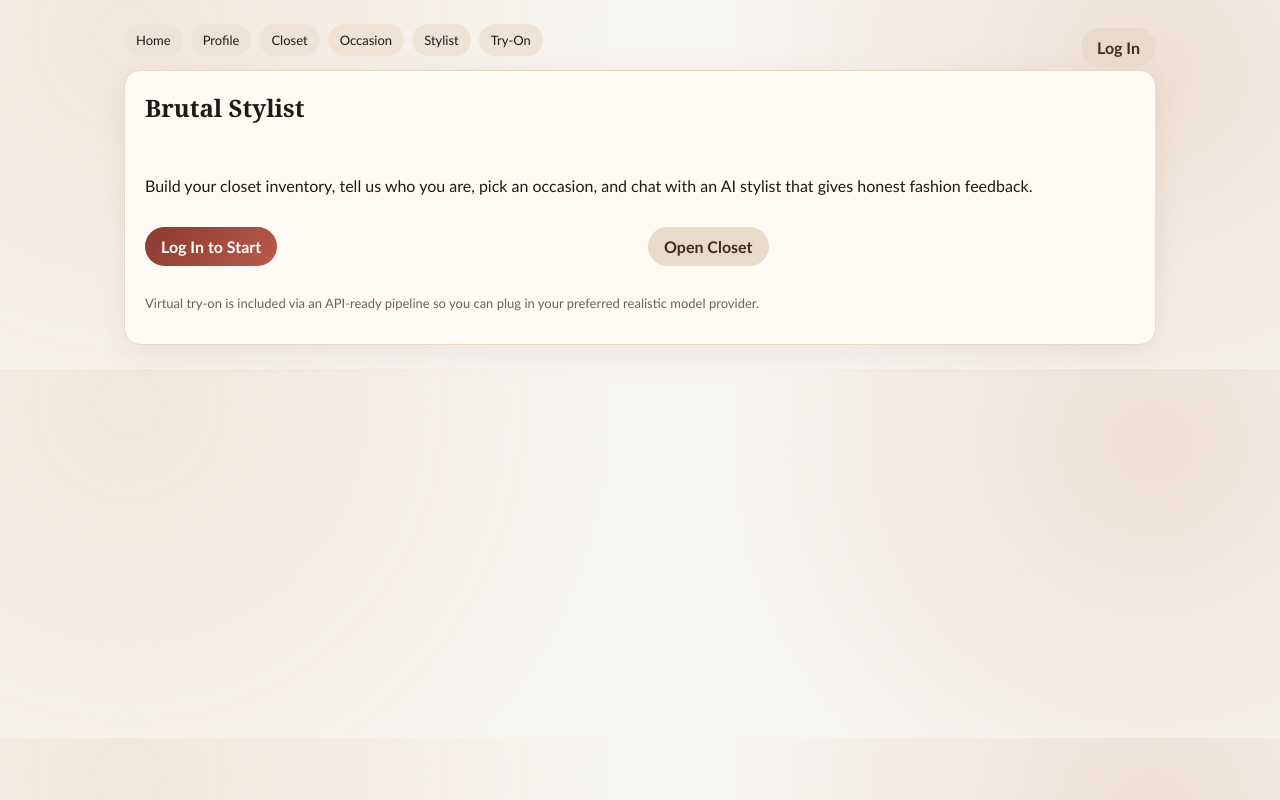
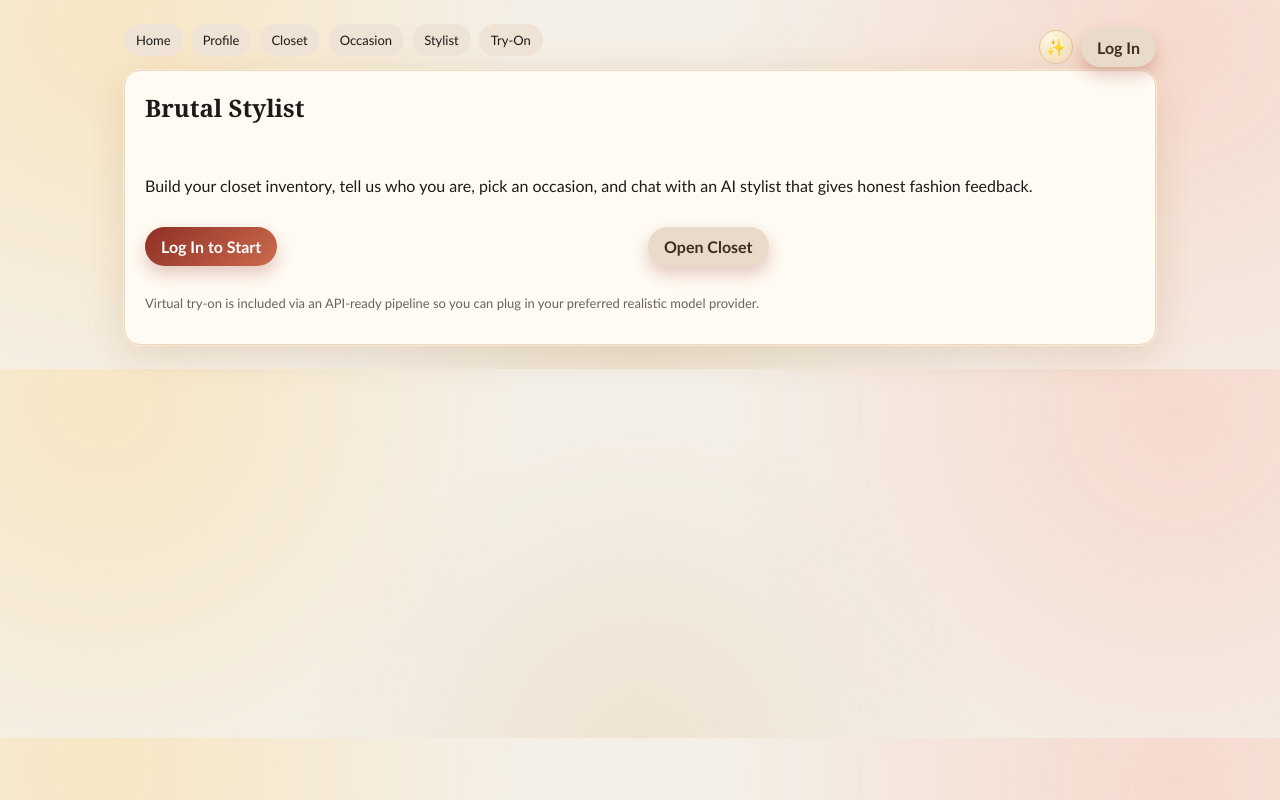
Before and after one commit to DreamCreationZ/MirrorMe, a Next.js app: page / in a window 1280 px wide. Built offline with nearby package versions, Linux system fonts and the light colour scheme; no server answers.

Commit message:
Fix avatar/onboarding, stylist voice/chat reliability, try-on photo flow, closet hanger save, and backlight UI

```diff
--- a/app/globals.css
+++ b/app/globals.css
@@ -1,10 +1,10 @@
 :root {
-  --bg: #f7f5f2;
-  --panel: #fffaf4;
+  --bg: #f4efe7;
+  --panel: #fffaf2;
   --ink: #1d1b19;
   --muted: #6a635a;
-  --brand: #8b3a2f;
-  --brand-2: #b95c4b;
+  --brand: #8f2f25;
+  --brand-2: #cb6b4e;
   --ok: #1e6f4f;
   --bad: #8e2323;
 }
@@ -17,8 +17,9 @@ body {
   margin: 0;
   color: var(--ink);
   background:
-    radial-gradient(circle at 10% 10%, #f2e7d8 0%, transparent 40%),
-    radial-gradient(circle at 90% 20%, #efe0d3 0%, transparent 35%),
+    radial-gradient(circle at 8% 8%, rgba(255, 212, 122, 0.32) 0%, transparent 34%),
+    radial-gradient(circle at 92% 12%, rgba(255, 120, 90, 0.18) 0%, transparent 37%),
+    radial-gradient(circle at 50% 105%, rgba(214, 177, 120, 0.2) 0%, transparent 45%),
     var(--bg);
   font-family: "Avenir Next", "Trebuchet MS", sans-serif;
 }
@@ -39,7 +40,10 @@ a {
   border: 1px solid #ead8c4;
   border-radius: 16px;
   padding: 20px;
-  box-shadow: 0 8px 30px rgba(84, 45, 15, 0.08);
+  box-shadow:
+    0 0 0 1px rgba(255, 238, 215, 0.7),
+    0 10px 36px rgba(84, 45, 15, 0.1),
+    0 0 45px rgba(255, 194, 104, 0.12);
 }
 
 h1, h2, h3 {
@@ -117,6 +121,7 @@ button {
   color: #fff;
   cursor: pointer;
   font-weight: 600;
+  box-shadow: 0 8px 16px rgba(143, 47, 37, 0.24);
 }
 
 button.secondary {
@@ -236,3 +241,35 @@ button.secondary {
   padding: 12px;
   background: #fff6ea;
 }
+
+.avatar-nav {
+  width: 34px;
+  height: 34px;
+  border-radius: 999px;
+  display: inline-grid;
+  place-items: center;
+  border: 1px solid #e2c39c;
+  background: radial-gradient(circle at 30% 20%, #fff7df 0%, #f3e0bf 75%);
+}
+
+.avatar-picker {
+  display: flex;
+  gap: 8px;
+  flex-wrap: wrap;
+}
+
+.avatar-chip {
+  width: 42px;
+  height: 42px;
+  border-radius: 999px;
+  border: 1px solid #e2c39c;
+  background: #fff5e5;
+  box-shadow: none;
+  color: #2d1d13;
+  padding: 0;
+}
+
+.avatar-chip.active {
+  border-color: #b55d43;
+  background: linear-gradient(135deg, #fff3dc, #ffe6cc);
+}
--- a/app/login/page.tsx
+++ b/app/login/page.tsx
@@ -84,6 +84,8 @@ export default function LoginPage() {
           age: 24,
           heightCm: Number(heightCm) || 165,
           skinTone: skinTone.trim(),
+          avatarEmoji: "👩",
+          frontImageUrl: "",
           country: country.trim(),
           state: stateName.trim(),
           pincode: pincode.trim(),
@@ -97,7 +99,8 @@ export default function LoginPage() {
         await saveProfile(user.id, payload);
       }
       const profile = await loadProfile(user.id);
-      router.push(profile ? "/occasion" : "/onboarding");
+      const needsMandatoryOnboarding = !profile || !profile.frontImageUrl;
+      router.push(needsMandatoryOnboarding ? "/onboarding" : "/occasion");
     } catch (error) {
       setStatus(error instanceof Error ? error.message : "Authentication failed.");
     }
--- a/components/AppNav.tsx
+++ b/components/AppNav.tsx
@@ -3,6 +3,7 @@
 import { useEffect, useState } from "react";
 import Link from "next/link";
 import { getCurrentUser, logout, onAuthChange } from "@/lib/auth";
+import { loadProfile } from "@/lib/persistence";
 
 const links = [
   ["Home", "/"],
@@ -15,15 +16,28 @@ const links = [
 
 export function AppNav() {
   const [userName, setUserName] = useState("");
+  const [avatarEmoji, setAvatarEmoji] = useState("✨");
 
   useEffect(() => {
-    const sync = () => {
+    const sync = async () => {
       const user = getCurrentUser();
       setUserName(user?.name || "");
+      if (!user) {
+        setAvatarEmoji("✨");
+        return;
+      }
+      const profile = await loadProfile(user.id);
+      setAvatarEmoji(profile?.avatarEmoji || "✨");
     };
-    sync();
-    return onAuthChange((user) => {
+    void sync();
+    return onAuthChange(async (user) => {
       setUserName(user?.name || "");
+      if (!user) {
+        setAvatarEmoji("✨");
+        return;
+      }
+      const profile = await loadProfile(user.id);
+      setAvatarEmoji(profile?.avatarEmoji || "✨");
     });
   }, []);
 
@@ -37,6 +51,7 @@ export function AppNav() {
         ))}
       </nav>
       <div style={{ display: "flex", alignItems: "center", gap: 8 }}>
+        <span className="avatar-nav" aria-label="Selected avatar">{avatarEmoji}</span>
         {userName ? <span className="small">Signed in as {userName}</span> : null}
         {!userName ? (
           <Link href="/login">
--- a/types/models.ts
+++ b/types/models.ts
@@ -6,6 +6,8 @@ export interface UserProfile {
   age: number;
   heightCm: number;
   skinTone: string;
+  avatarEmoji?: string;
+  frontImageUrl?: string;
   country: string;
   state: string;
   pincode: string;
```
Also changed, not shown: app/closet/page.tsx (+13 -6 lines), app/onboarding/page.tsx (+54 -1 lines), app/stylist/page.tsx (+1 -40 lines), app/try-on/page.tsx (+12 -25 lines).
